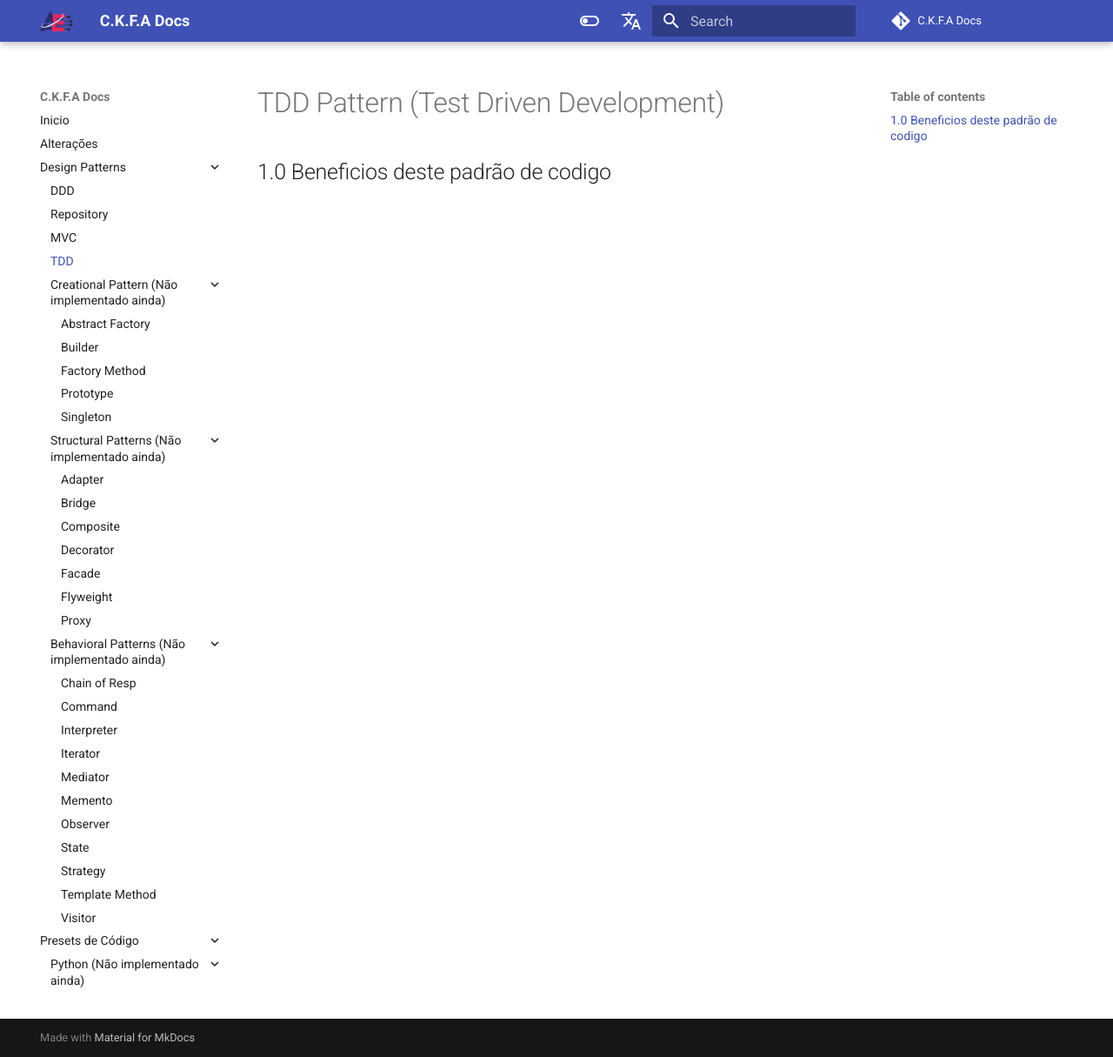
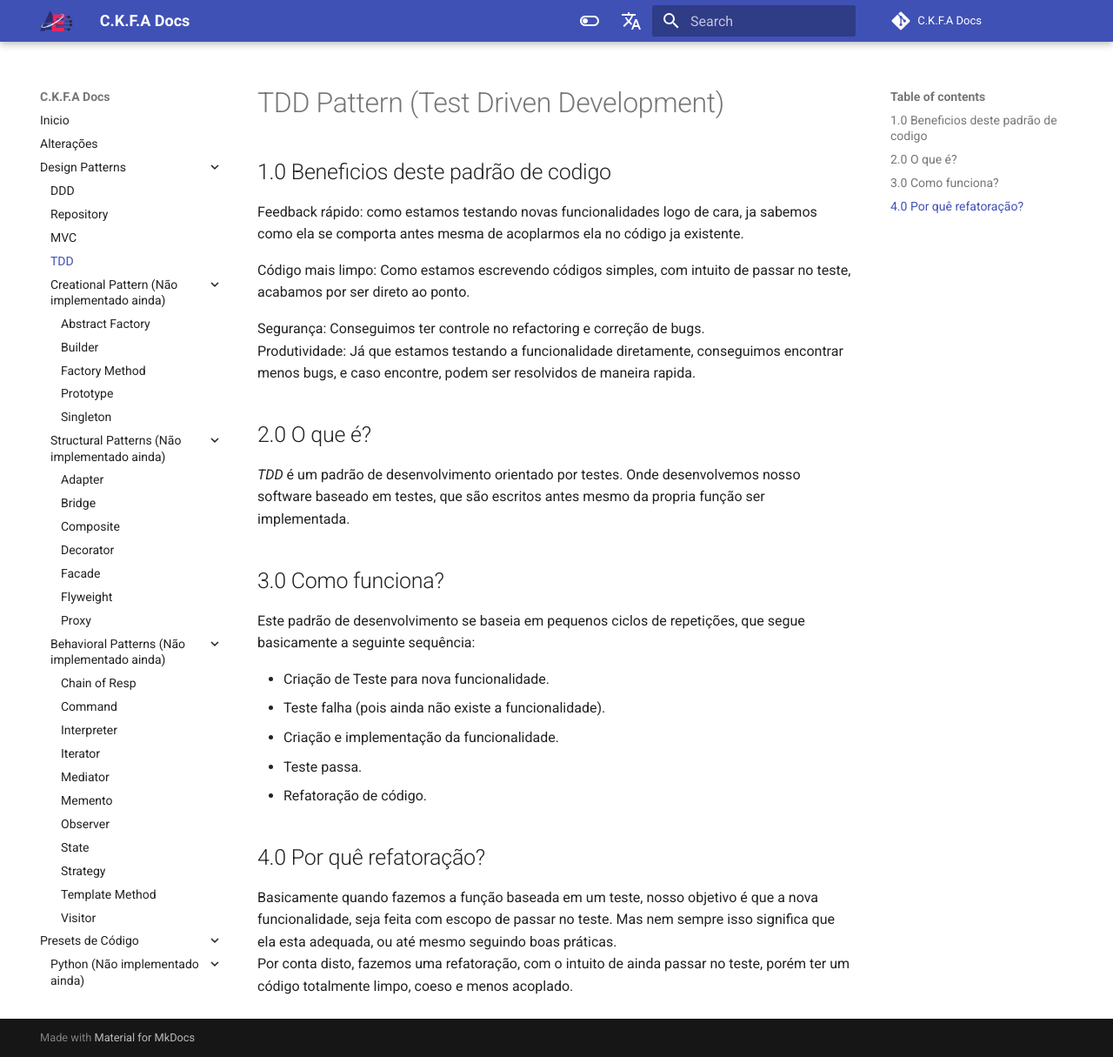
Before and after one commit to AlanEdward19/CKFA-Docs, an MkDocs documentation site: the page built from docs/1.0/tdd-pattern.md, in a window 1280 px wide and 1215 px high. Shown: the whole window at 87% size. Built offline with MkDocs 1.6.1 and Material for MkDocs 9.7.7, drawn with Linux system fonts in a browser that asks for light colours; comment, search, counter and statistics services are not loaded.

Commit message:
Tdd info

```diff
--- a/docs/1.0/tdd-pattern.md
+++ b/docs/1.0/tdd-pattern.md
@@ -1,3 +1,25 @@
 # TDD Pattern (Test Driven Development)
 
 ## 1.0 Beneficios deste padrão de codigo
+Feedback rápido: como estamos testando novas funcionalidades logo de cara, ja sabemos como ela se comporta antes mesma de acoplarmos ela no código ja existente.
+
+Código mais limpo: Como estamos escrevendo códigos simples, com intuito de passar no teste, acabamos por ser direto ao ponto.
+
+Segurança: Conseguimos ter controle no refactoring e correção de bugs.
+Produtividade: Já que estamos testando a funcionalidade diretamente, conseguimos encontrar menos bugs, e caso encontre, podem ser resolvidos de maneira rapida.
+
+## 2.0 O que é?
+*TDD* é um padrão de desenvolvimento orientado por testes. Onde desenvolvemos nosso software baseado em testes, que são escritos antes mesmo da propria função ser implementada.
+
+## 3.0 Como funciona?
+Este padrão de desenvolvimento se baseia em pequenos ciclos de repetições, que segue basicamente a seguinte sequência:
+
+-  Criação de Teste para nova funcionalidade.
+-  Teste falha (pois ainda não existe a funcionalidade).
+-  Criação e implementação da funcionalidade.
+-  Teste passa.
+-  Refatoração de código.
+
+## 4.0 Por quê refatoração?
+Basicamente quando fazemos a função baseada em um teste, nosso objetivo é que a nova funcionalidade, seja feita com escopo de passar no teste. Mas nem sempre isso significa que ela esta adequada, ou até mesmo seguindo boas práticas.
+Por conta disto, fazemos uma refatoração, com o intuito de ainda passar no teste, porém ter um código totalmente limpo, coeso e menos acoplado.
```
Also changed, not shown: docs/changelog.md (+12 -1 lines), docs/index.md (+1 -1 lines).
